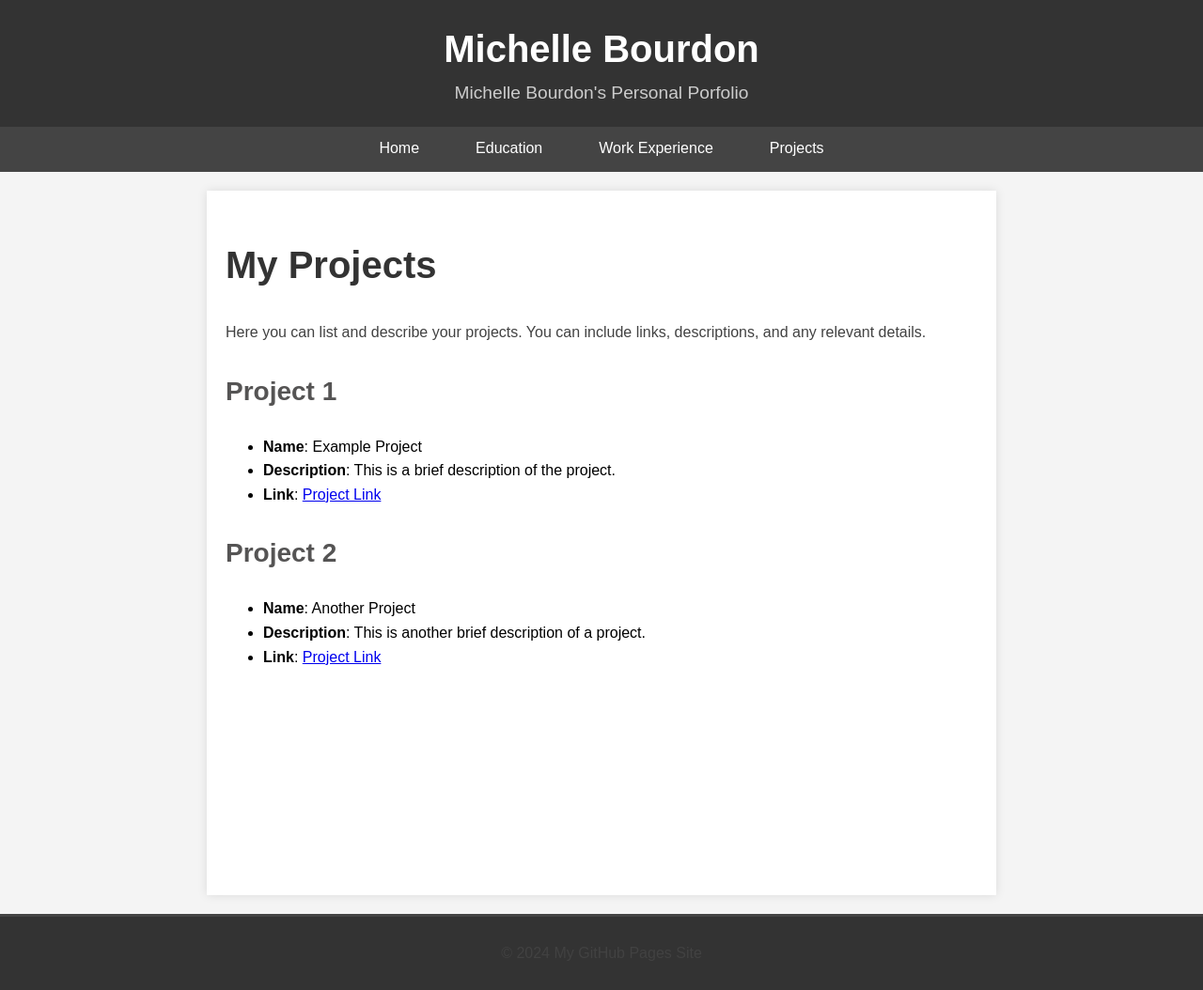
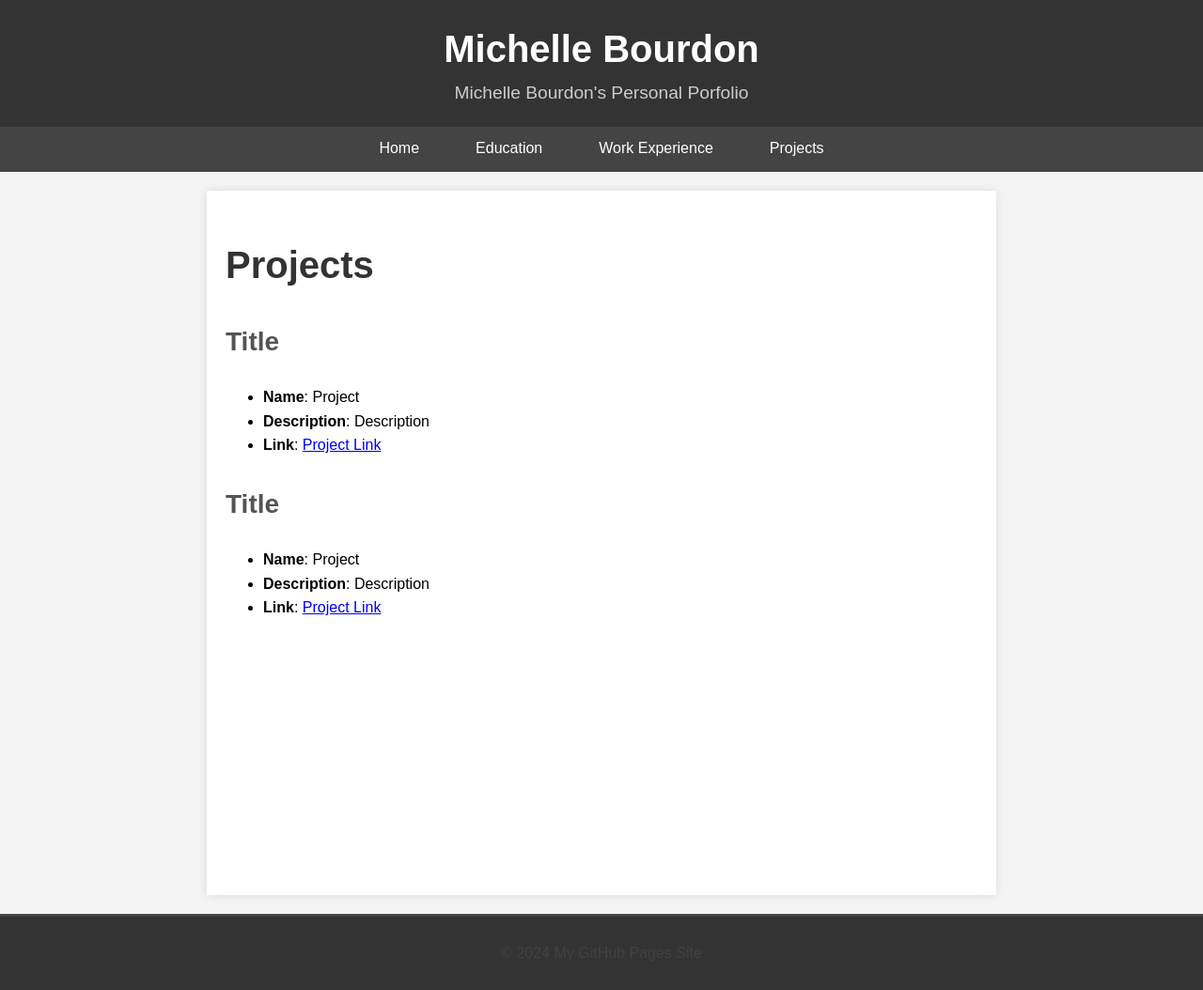
Before and after one commit to mbourdo/mbourdo.github.io, a Jekyll site: the page built from projects.md, in a window 1280 px wide. Shown: the whole page at 94% size. Built offline with Jekyll 4.4.1, drawn with Linux system fonts in a browser that asks for light colours.

```diff
--- a/projects.md
+++ b/projects.md
@@ -3,18 +3,17 @@ layout: default
 title: Projects
 ---
 
-# My Projects
+# Projects
 
-Here you can list and describe your projects. You can include links, descriptions, and any relevant details.
 
-## Project 1
+## Title
 
-- **Name**: Example Project
-- **Description**: This is a brief description of the project.
+- **Name**: Project
+- **Description**: Description
 - **Link**: [Project Link](http://example.com)
 
-## Project 2
+## Title
 
-- **Name**: Another Project
-- **Description**: This is another brief description of a project.
+- **Name**: Project
+- **Description**: Description
 - **Link**: [Project Link](http://example.com)
```
